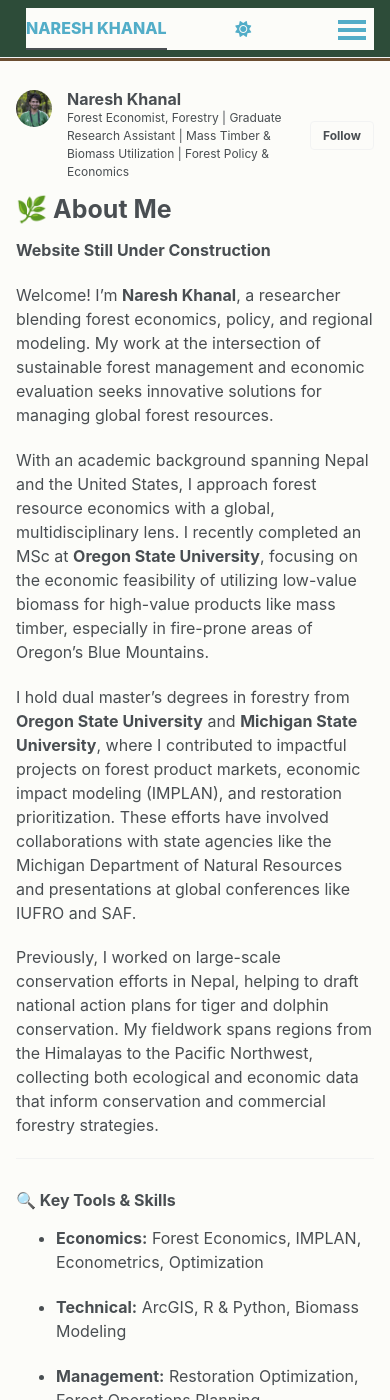
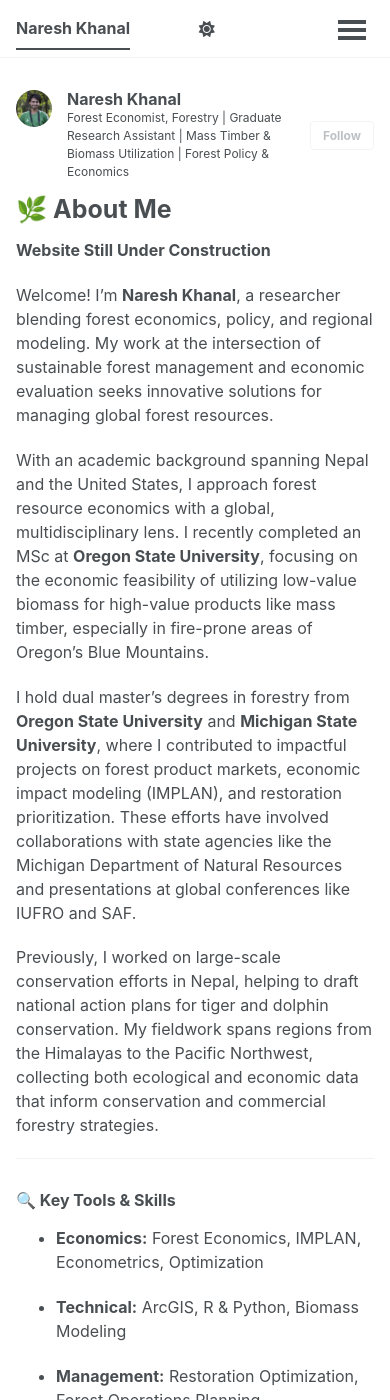
Before and after one commit to Nishani53/Nishani53.github.io, a Jekyll site: the page built from _pages/about.md, in a window 390 px wide and 1400 px high. Built offline with Jekyll 4.4.1, drawn with Linux system fonts in a browser that asks for light colours; a script bundle is joined from its source files by our own code; library files that are not in the unit come from our copies.

Commit message:
Update _default_light.scss

```diff
--- a/_sass/theme/_default_light.scss
+++ b/_sass/theme/_default_light.scss
@@ -1,90 +1,47 @@
 /* ==========================================================================
-    NARESH'S FORESTRY THEME - FINAL ALIGNMENT OVERRIDE
-   ========================================================================== */
-
-/* Forest-inspired Color Palette */
-$primary-color              : #2d4c39;
+    DEFAULT THEME - LIGHT VERSION
+    ========================================================================== */
+/* Color codes used for the theme */
+$primary-color              : #2f7f93;
 $gray                       : #7a8288;
 $dark-gray                  : mix(#000, $gray, 40%);
 $darker-gray                : mix(#000, $gray, 60%);
 $light-gray                 : mix(#fff, $gray, 50%);
 $lighter-gray               : mix(#fff, $gray, 90%);
 
-/* Functional Site Colors */
+/* Color codes used for the site */
 $danger-color               : #ee5f5b;
-$info-color                 : #3e5c45;
+$info-color                 : #2f7f93;
 $notice-color               : #7a8288;
 $success-color              : #62c462;
 $warning-color              : #f89406;
 
-/* Basic Layout Settings */
+/* Other basic settings for the template */
 $border-radius              : 4px;
+$box-shadow                 : 0 1px 1px rgba(0, 0, 0, 0.125);
 $global-transition          : all 0.2s ease-in-out;
 $masthead-height            : 70px;
+$navicon-width              : 28px;
+$navicon-height             : 4px;
+$sidebar-link-max-width     : 250px;
+$sidebar-screen-min-width   : 1024px;
 
-/* Core Theme Definitions */
+/* Default light theme for the site */
 :root {
-    --global-base-color                 : #52adc8;
-    --global-bg-color                   : #fcfcf9;
-    --global-footer-bg-color            : #e9ebe6;
+    --global-base-color                 : #{$primary-color};
+    --global-bg-color                   : #fff;
+    --global-footer-bg-color            : #f2f3f3;
     --global-border-color               : #{$lighter-gray};
-    --global-masthead-link-color        : #52adc8;
-    --global-masthead-link-color-hover  : #ffffff;
+    --global-dark-border-color          : #bdc1c4;
+    --global-code-background-color      : #fafafa;
+    --global-code-text-color            : #{$darker-gray};
+    --global-fig-caption-color          : mix(#fff,  #{$dark-gray}, 25%);
+    --global-link-color                 : #52adc8;
+    --global-link-color-hover           : mix(#000, #2f7f93, 25%);
+    --global-link-color-visited         : mix(#fff, #2f7f93, 25%);
+    --global-masthead-link-color        : #{$dark-gray};
+    --global-masthead-link-color-hover  : mix(#000, #{$gray}, 25%);
     --global-text-color                 : #{$dark-gray};
+    --global-text-color-light           : #{$light-gray};
+    --global-thead-color                : #{$lighter-gray};
 }
-
-/* --- 1. COLORS & FONTS --- */
-
-.masthead {
-  background-color: #2d4c39 !important;
-  border-bottom: 3px solid #6b4e31 !important;
-}
-
-.site-title, .masthead__menu-item a, .greedy-nav a {
-  color: #52adc8 !important;
-  font-weight: 800 !important;
-  text-transform: uppercase !important;
-  text-decoration: none !important;
-}
-
-.site-title:hover, .masthead__menu-item a:hover {
-  color: #ffffff !important;
-}
-
-/* --- 2. THE RIGID ALIGNMENT FIX --- */
-
-/* This targets the inner wrapper of the top bar */
-.masthead__inner {
-  display: flex !important;
-  justify-content: flex-start !important; /* Forces items to start from the left + our margin */
-  padding-left: 0 !important;
-  padding-right: 0 !important;
-}
-
-/* This is the actual "Push" to the right */
-.masthead__inner .masthead__menu {
-  margin-left: 320px !important; /* Adjust this number to move it more/less */
-  width: auto !important;
-}
-
-/* Push your Name (Site Title) to align with the Menu */
-.site-title {
-  margin-left: 320px !important; /* Adjust to match the number above */
-}
-
-/* If the Menu and Name are on the same line, use this instead */
-.greedy-nav {
-  margin-left: 320px !important;
-  width: calc(100% - 320px) !important;
-}
-
-/* --- 3. MOBILE SAFETY (Don't push on phones) --- */
-
-@media (max-width: 1024px) {
-  .masthead__inner .masthead__menu,
-  .site-title,
-  .greedy-nav {
-    margin-left: 10px !important;
-    width: auto !important;
-  }
-}
```
